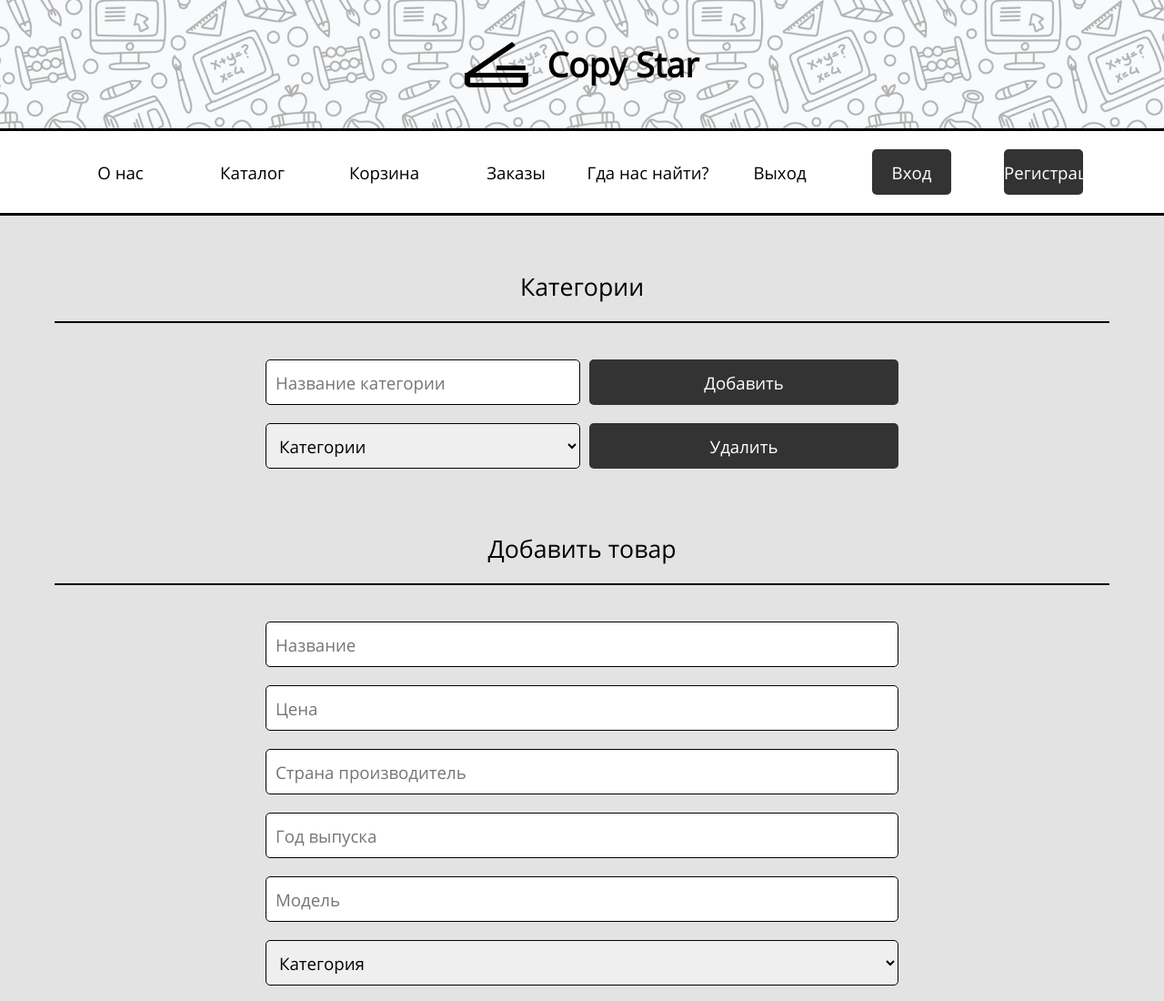
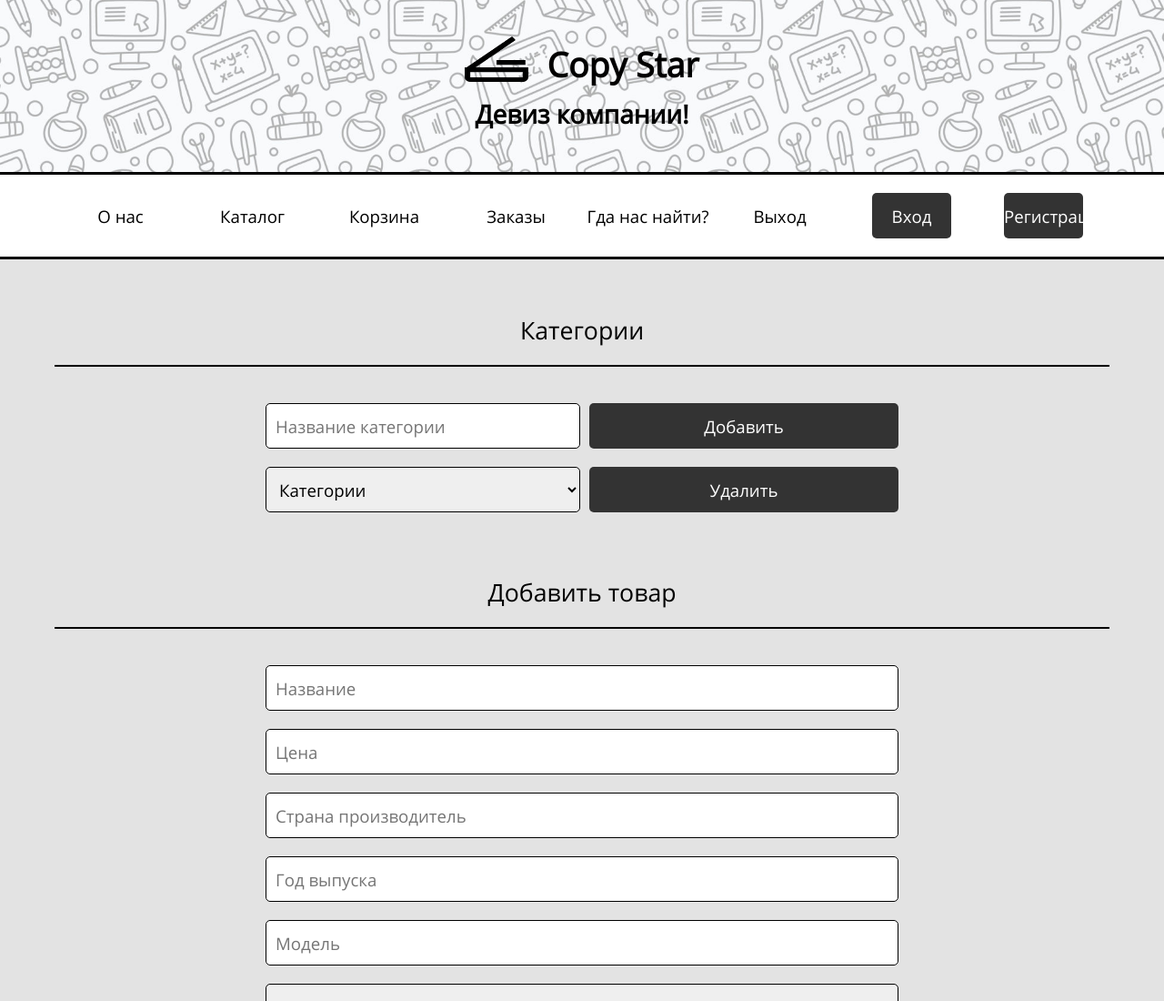
Before and after one commit to KValexander/layout, a plain HTML site: page demoexam2022/admin.html in a window 1280 px wide. Shown: the top 1100 px of the page at 91% size. Drawn offline with Linux system fonts and the light colour scheme.

Commit message:
demoexam 2022 upd

```diff
--- a/demoexam2022/admin.html
+++ b/demoexam2022/admin.html
@@ -69,10 +69,13 @@
 
 	<header>
 		<div class="top">
-			<img src="logo/logo.png" alt="">
-			<a href="index.html">
-				<h1>Copy Star</h1>
-			</a>
+			<div class="row">
+				<img src="logo/logo.png" alt="">
+				<a href="index.php">
+					<h1>Copy Star</h1>
+				</a>
+			</div>
+			<h2>Девиз компании!</h2>
 		</div>
 		<div class="content">
 			<ul>
--- a/demoexam2022/style.css
+++ b/demoexam2022/style.css
@@ -202,6 +202,7 @@ header div.top {
 	padding: 40px 0;
 	display: flex;
 	align-items: center;
+	flex-direction: column;
 	justify-content: center;
 	border-bottom: solid 3px black;
 	background-image: url("images/header.jpg");
```
Also changed, not shown: demoexam2022/cart.html (+7 -4 lines), demoexam2022/catalog.html (+7 -4 lines), demoexam2022/index.html (+7 -4 lines), demoexam2022/product.html (+7 -4 lines), demoexam2022/where.html (+7 -4 lines).
